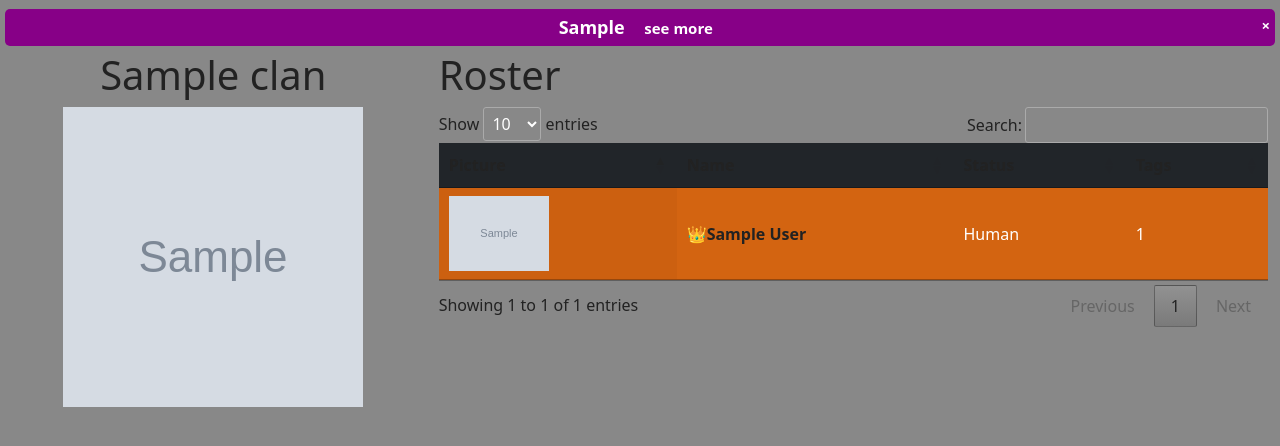
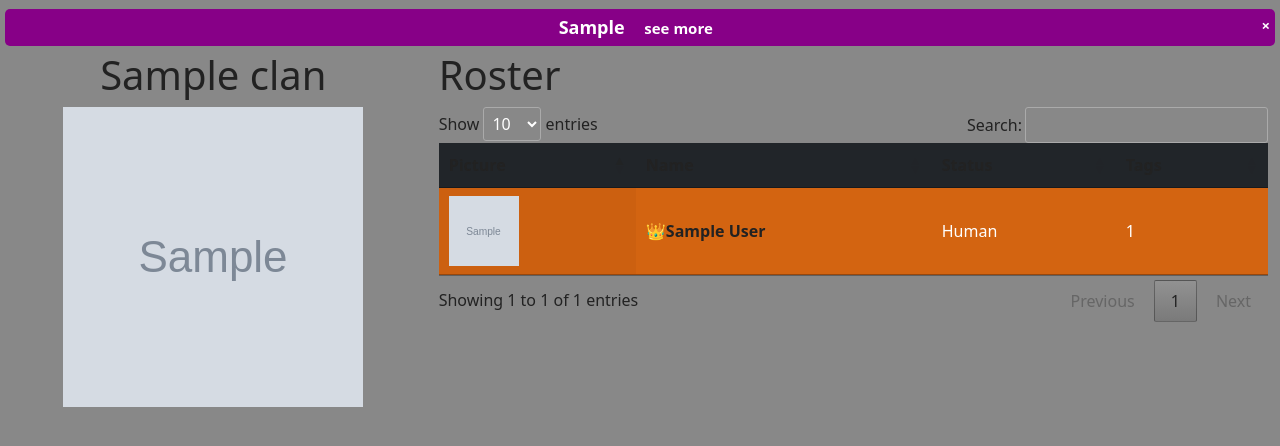
Before and after one commit to RIT-HvZ/website, a Django app: a page that uses hvzsite/templates/clan.html in a window 1280 px wide. Shown: the part 71-517 px from the top of the page. Run offline with Django 4.2, Linux system fonts and the light colour scheme; tables that the repository leaves empty hold one stand-in row (values such as "Sample post"); grey boxes marked "Sample" are stand-in pictures; some libraries are stand-ins or nearby versions.

Commit message:
Fix another aspect ratio issue

```diff
--- a/hvzsite/static/css/base.css
+++ b/hvzsite/static/css/base.css
@@ -185,11 +185,6 @@ div.humancount, div.zombiecount, div.versussection {
 
 #player_name div {
     display: inline-block;
-}
-
-.roster_pic img{
-    max-width: 100px;
-    max-height: 100px;
 }
 
 .clan_picture img {
--- a/hvzsite/templates/clan.html
+++ b/hvzsite/templates/clan.html
@@ -209,7 +209,7 @@
                     <tbody>
                         {% for player in roster %}
                         <tr class="{% if player.current_status.is_zombie %}dt_zombie{% elif player.current_status.is_human %}dt_human{% elif player.current_status.is_mod %}dt_mod{% elif player.current_status.is_admin %}dt_admin{% elif player.current_status.is_nonplayer %}dt_nonplayer{% endif %}">
-                            <td class="roster_pic"><a class="dt_profile" href="/player/{{player.player_uuid}}/"><img src="{{ player.picture_url }}"/></a></td>
+                          <td class="roster_pic"><a href="/player/{{player.player_uuid}}/"><img class="dt_profile" src="{{ player.picture_url }}"/></a></td>
                             <td class="roster_name">{% if player == clan.leader %}<span title="Clan Leader" class="clanleaderspan">&#128081;</span>{% endif %}<a class="dt_name_link" href="/player/{{player.player_uuid}}/">{{player}}</a></td>
                             <td class="roster_status">{{ player.current_status.get_status_display }}</td>
                             <td class="roster_tags">{{player.current_status.num_tags}}</td>
```
